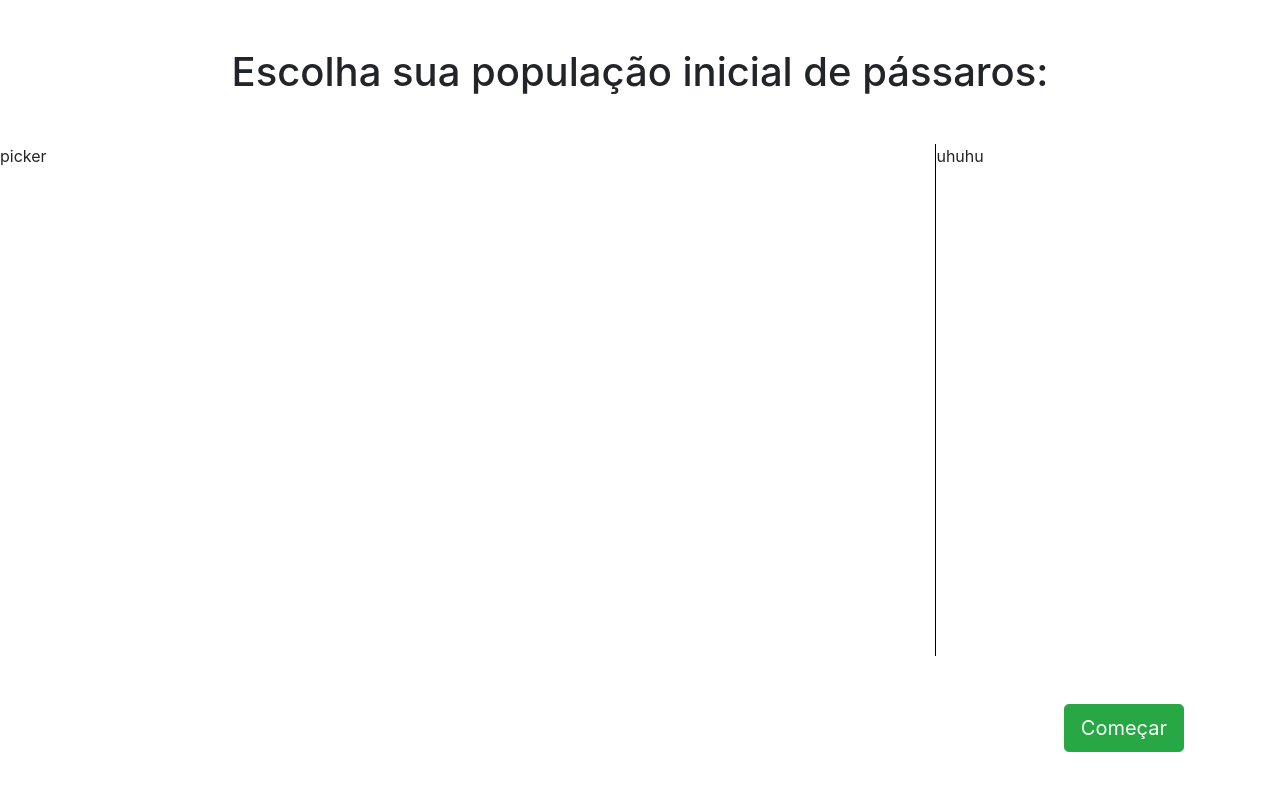
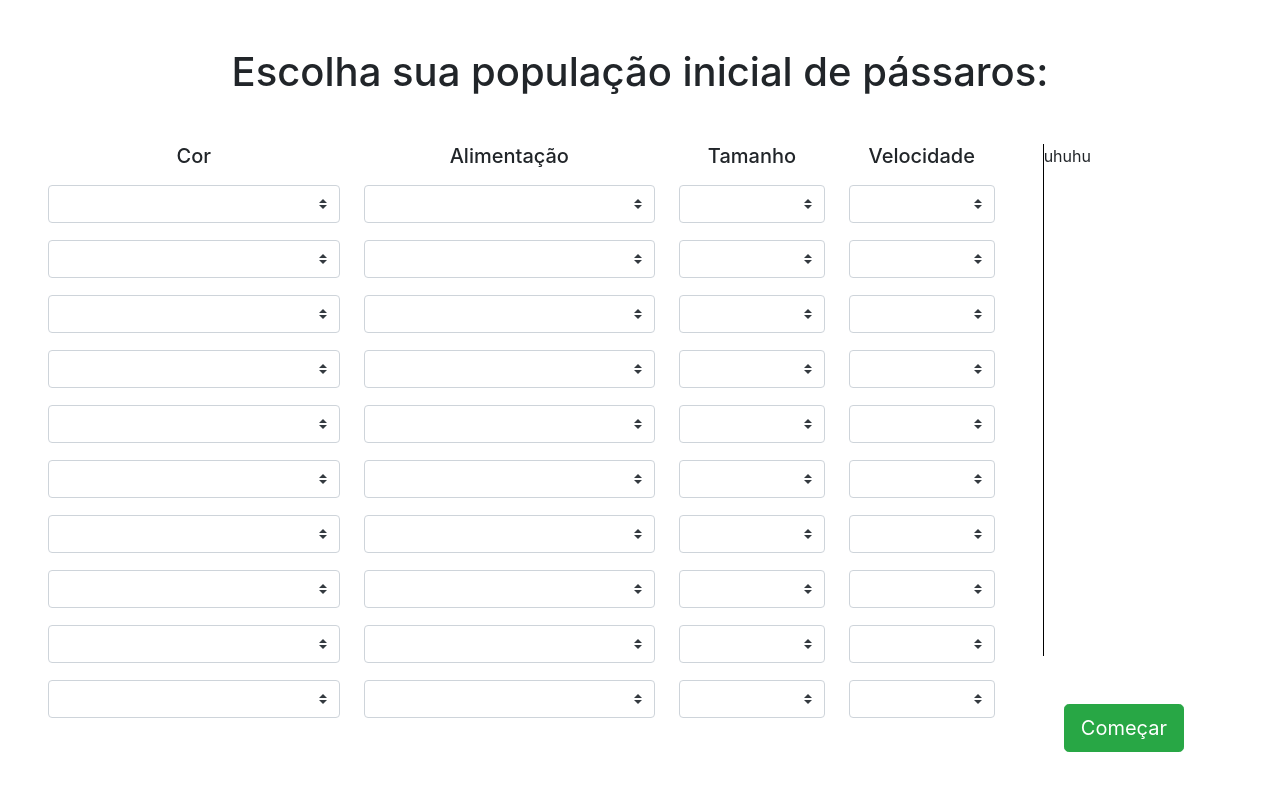
Before and after one commit to Valgueiro/bird_evolution, a Nuxt app: page / in a window 1280 px wide. Shown: the top 790 px of the page. Built offline with nearby package versions, Linux system fonts and the light colour scheme.

Commit message:
Add hird picker grid

```diff
--- a/pages/index.vue
+++ b/pages/index.vue
@@ -2,10 +2,43 @@
   <div class="index">
     <h1 class="title">Escolha sua população inicial de pássaros:</h1>
 
-    <div class="grid">
-      <div class="bird_picker">picker</div>
+    <div class="info">
+      <div class="bird-picker">
+        <div class="picker-titles picker-grid">
+          <h5>Cor</h5>
+          <h5>Alimentação</h5>
+          <h5>Tamanho</h5>
+          <h5>Velocidade</h5>
+        </div>
 
-      <div class="remaining_points">uhuhu</div>
+        <div class="picker-selectors picker-grid" v-for="i in [1,2,3,4,5,6,7,8,9,10]" :key="i">
+          <b-form-select
+            :value="null"
+            :options="{ '1': 'One', '2': 'Two', '3': 'Three' }"
+          >
+          </b-form-select>
+
+          <b-form-select
+            :value="null"
+            :options="{ '1': 'One', '2': 'Two', '3': 'Three' }"
+          >
+          </b-form-select>
+
+          <b-form-select
+            :value="null"
+            :options="{ '1': 'One', '2': 'Two', '3': 'Three' }"
+          >
+          </b-form-select>
+
+          <b-form-select
+            :value="null"
+            :options="{ '1': 'One', '2': 'Two', '3': 'Three' }"
+          >
+          </b-form-select>
+        </div>
+      </div>
+
+      <div class="remaining-points">uhuhu</div>
     </div>
     <div class="button-continue">
       <div>
@@ -28,17 +61,34 @@ export default {}
   margin-bottom: 48px;
   text-align: center;
 }
-.grid {
+.info {
   display: flex;
   height: calc(100vh - 288px);
 }
 
-.bird_picker {
-  flex-grow: 3;
+.bird-picker {
+  flex-grow: 1.25;
   border-right: 1px solid black;
+  padding: 0 48px;
+
+  & .picker-grid {
+    display: grid;
+    grid-template-columns: 2fr 2fr 1fr 1fr;
+    grid-column-gap: 24px;
+    justify-items: center;
+
+    &.picker-titles h5{
+      text-align: center;
+      margin-bottom: 17px;
+    }
+
+    &.picker-selectors{
+      margin-bottom: 17px;
+    }
+  }
 }
 
-.remaining_points {
+.remaining-points {
   flex-grow: 1;
 }
 
```
